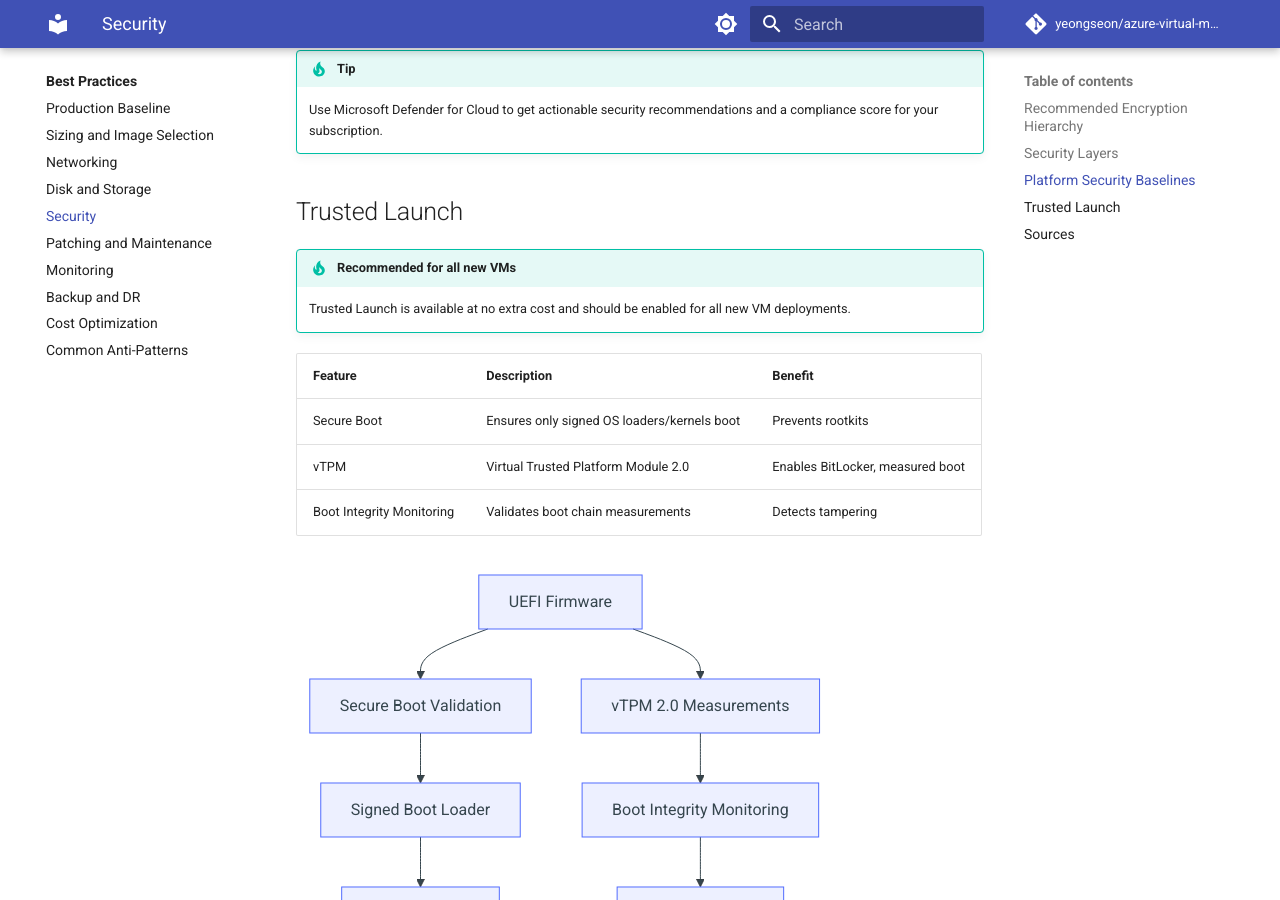
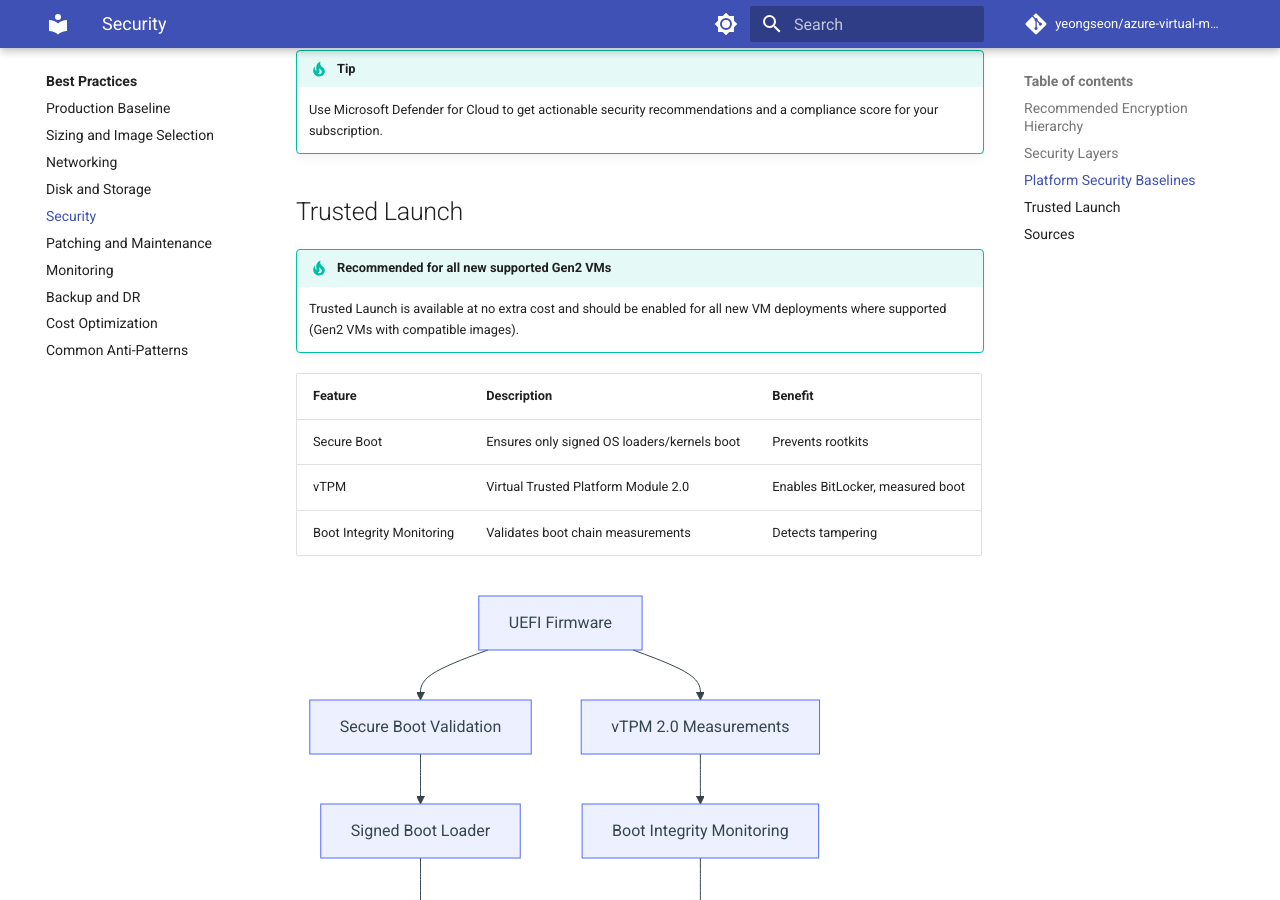
Before and after one commit to yeongseon/azure-virtual-machine-practical-guide, an MkDocs documentation site: the page built from docs/best-practices/security-best-practices.md, in a window 1280 px wide and 900 px high, scrolled down 2341 px. Built offline with MkDocs 1.6.1 and Material for MkDocs 9.7.7, drawn with Linux system fonts in a browser that asks for light colours; comment, search, counter and statistics services are not loaded.

Commit message:
fix: address 5 remaining minor issues from Oracle re-review
- Disk expansion: online resize supported for most managed disks (no deallocation required)
- Windows CPU troubleshooting source now links to correct Windows article
- Operations index: Update Management URL points to Azure Update Manager (not deprecated Automation)
- Boot Diagnostics: updated wording to reflect default managed storage behavior
- Trusted Launch: qualified recommendation to supported Gen2 VMs

```diff
--- a/docs/best-practices/security-best-practices.md
+++ b/docs/best-practices/security-best-practices.md
@@ -61,8 +61,8 @@ graph TD
 
 ## Trusted Launch
 
-!!! tip "Recommended for all new VMs"
-    Trusted Launch is available at no extra cost and should be enabled for all new VM deployments.
+!!! tip "Recommended for all new supported Gen2 VMs"
+    Trusted Launch is available at no extra cost and should be enabled for all new VM deployments where supported (Gen2 VMs with compatible images).
 
 | Feature | Description | Benefit |
 |---------|-------------|---------|
```
Also changed, not shown: docs/operations/index.md (+1 -1 lines), docs/operations/manage-disks.md (+2 -2 lines), docs/troubleshooting/boot-diagnostics-and-serial-console.md (+1 -1 lines), docs/troubleshooting/high-cpu-memory-disk.md (+1 -1 lines), docs/troubleshooting/vm-wont-start.md (+1 -1 lines).
